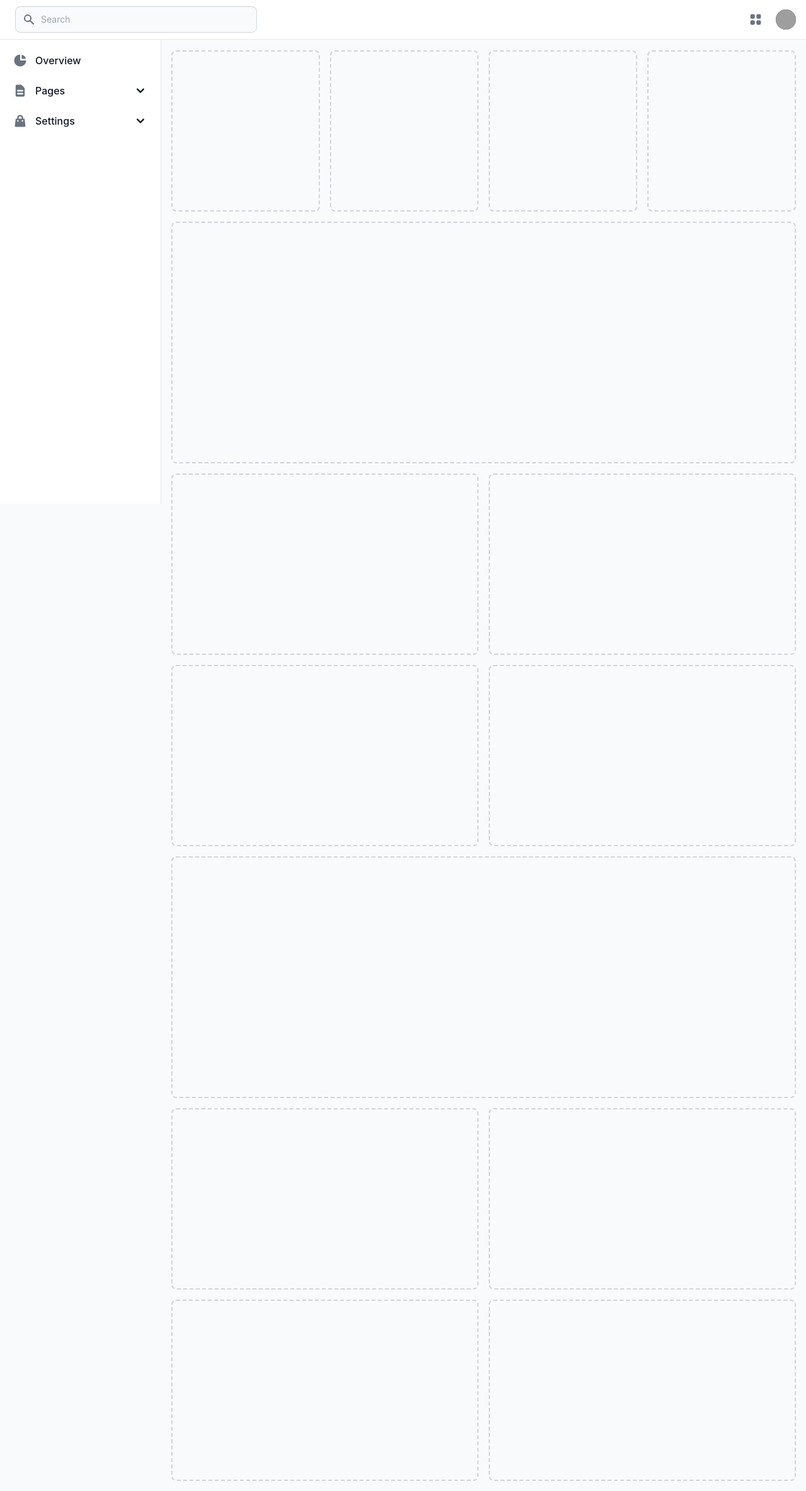
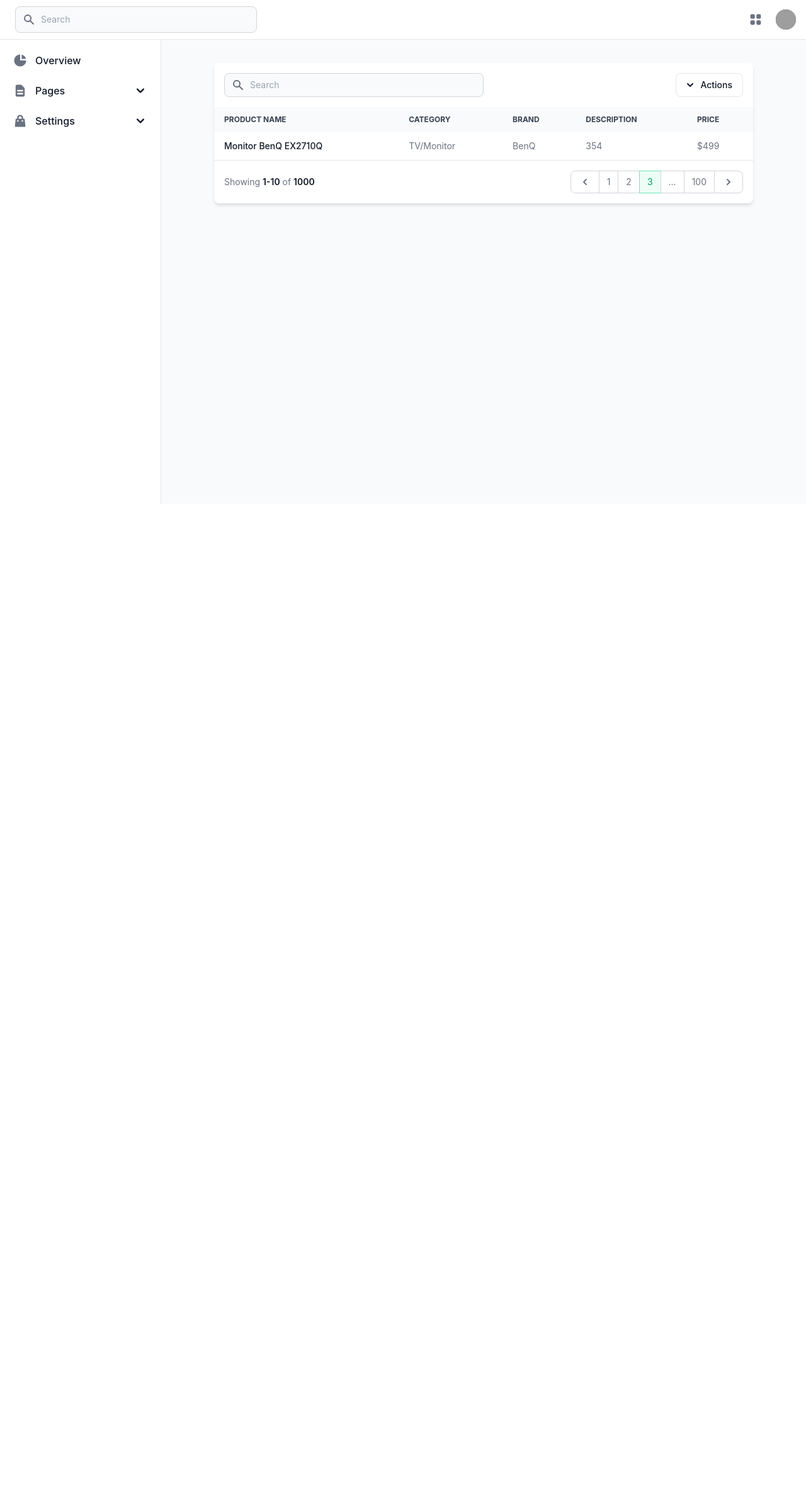
Before and after one commit to bbigbear/Django-CRM-Web, a Django app: page /dashboard in a window 1280 px wide. Shown: the whole page at 63% size. After the commit the page ends 800 px from the top, so only its background shows below. Run offline with Django 4.2, Linux system fonts and the light colour scheme; the visitor is signed in with stand-in values (Sample User, id 1); style sheets or scripts are compiled from the project's sources; some libraries are stand-ins or nearby versions; grey boxes are pictures that could not be loaded.

Commit message:
feat: dashboard - overview content

```diff
--- a/templates/dashboard.html
+++ b/templates/dashboard.html
@@ -3,6 +3,6 @@
     <div class="antialiased bg-gray-50 dark:bg-gray-900">
         {% include "dashboard/navbar.html" %}
         {% include "dashboard/sidebar.html" %}
-        {% include "dashboard/content.html" %}
+        {% include "dashboard/overview.html" %}
     </div>
 {% endblock content %}
--- a/templates/dashboard/content.html
+++ /dev/null
@@ -1,22 +0,0 @@
-<main class="p-4 md:ml-64 h-auto pt-20">
-    <div class="grid grid-cols-1 sm:grid-cols-2 lg:grid-cols-4 gap-4 mb-4">
-        <div class="border-2 border-dashed border-gray-300 rounded-lg dark:border-gray-600 h-32 md:h-64"></div>
-        <div class="border-2 border-dashed rounded-lg border-gray-300 dark:border-gray-600 h-32 md:h-64"></div>
-        <div class="border-2 border-dashed rounded-lg border-gray-300 dark:border-gray-600 h-32 md:h-64"></div>
-        <div class="border-2 border-dashed rounded-lg border-gray-300 dark:border-gray-600 h-32 md:h-64"></div>
-    </div>
-    <div class="border-2 border-dashed rounded-lg border-gray-300 dark:border-gray-600 h-96 mb-4"></div>
-    <div class="grid grid-cols-2 gap-4 mb-4">
-        <div class="border-2 border-dashed rounded-lg border-gray-300 dark:border-gray-600 h-48 md:h-72"></div>
-        <div class="border-2 border-dashed rounded-lg border-gray-300 dark:border-gray-600 h-48 md:h-72"></div>
-        <div class="border-2 border-dashed rounded-lg border-gray-300 dark:border-gray-600 h-48 md:h-72"></div>
-        <div class="border-2 border-dashed rounded-lg border-gray-300 dark:border-gray-600 h-48 md:h-72"></div>
-    </div>
-    <div class="border-2 border-dashed rounded-lg border-gray-300 dark:border-gray-600 h-96 mb-4"></div>
-    <div class="grid grid-cols-2 gap-4">
-        <div class="border-2 border-dashed rounded-lg border-gray-300 dark:border-gray-600 h-48 md:h-72"></div>
-        <div class="border-2 border-dashed rounded-lg border-gray-300 dark:border-gray-600 h-48 md:h-72"></div>
-        <div class="border-2 border-dashed rounded-lg border-gray-300 dark:border-gray-600 h-48 md:h-72"></div>
-        <div class="border-2 border-dashed rounded-lg border-gray-300 dark:border-gray-600 h-48 md:h-72"></div>
-    </div>
-</main>
--- /dev/null
+++ b/templates/dashboard/overview.html
@@ -0,0 +1,86 @@
+<main class="p-4 md:ml-64 h-auto pt-20 min-h-screen bg-gray-50 dark:bg-gray-900">
+    <section class="p-3 sm:p-5">
+        <div class="mx-auto max-w-screen-xl px-4 lg:px-12">
+            <div class="bg-white dark:bg-gray-800 relative shadow-md sm:rounded-lg overflow-hidden">
+                <div class="flex flex-col md:flex-row items-center justify-between space-y-3 md:space-y-0 md:space-x-4 p-4">
+                    <div class="w-full md:w-1/2">
+                        <form class="flex items-center">
+                            <label for="simple-search" class="sr-only">Search</label>
+                            <div class="relative w-full">
+                                <div class="absolute inset-y-0 left-0 flex items-center pl-3 pointer-events-none">
+                                    <svg aria-hidden="true"
+                                         class="w-5 h-5 text-gray-500 dark:text-gray-400"
+                                         fill="currentColor"
+                                         viewbox="0 0 20 20"
+                                         xmlns="http://www.w3.org/2000/svg">
+                                        <path fill-rule="evenodd" d="M8 4a4 4 0 100 8 4 4 0 000-8zM2 8a6 6 0 1110.89 3.476l4.817 4.817a1 1 0 01-1.414 1.414l-4.816-4.816A6 6 0 012 8z" clip-rule="evenodd" />
+                                    </svg>
+                                </div>
+                                <input type="text"
+                                       id="simple-search"
+                                       class="bg-gray-50 border border-gray-300 text-gray-900 text-sm rounded-lg focus:ring-primary-500 focus:border-primary-500 block w-full pl-10 p-2 dark:bg-gray-700 dark:border-gray-600 dark:placeholder-gray-400 dark:text-white dark:focus:ring-primary-500 dark:focus:border-primary-500"
+                                       placeholder="Search"
+                                       required="">
+                            </div>
+                        </form>
+                    </div>
+                    <div class="w-full md:w-auto flex flex-col md:flex-row space-y-2 md:space-y-0 items-stretch md:items-center justify-end md:space-x-3 flex-shrink-0">
+                        <div class="flex items-center space-x-3 w-full md:w-auto">
+                            <button id="actionsDropdownButton"
+                                    data-dropdown-toggle="actionsDropdown"
+                                    class="w-full md:w-auto flex items-center justify-center py-2 px-4 text-sm font-medium text-gray-900 focus:outline-none bg-white rounded-lg border border-gray-200 hover:bg-gray-100 hover:text-primary-700 focus:z-10 focus:ring-4 focus:ring-gray-200 dark:focus:ring-gray-700 dark:bg-gray-800 dark:text-gray-400 dark:border-gray-600 dark:hover:text-white dark:hover:bg-gray-700"
+                                    type="button">
+                                <svg class="-ml-1 mr-1.5 w-5 h-5"
+                                     fill="currentColor"
+                                     viewbox="0 0 20 20"
+                                     xmlns="http://www.w3.org/2000/svg"
+                                     aria-hidden="true">
+                                    <path clip-rule="evenodd" fill-rule="evenodd" d="M5.293 7.293a1 1 0 011.414 0L10 10.586l3.293-3.293a1 1 0 111.414 1.414l-4 4a1 1 0 01-1.414 0l-4-4a1 1 0 010-1.414z" />
+                                </svg>
+                                Actions
+                            </button>
+                            <div id="actionsDropdown"
+                                 class="hidden z-10 w-44 bg-white rounded divide-y divide-gray-100 shadow dark:bg-gray-700 dark:divide-gray-600">
+                                <ul class="py-1 text-sm text-gray-700 dark:text-gray-200"
+                                    aria-labelledby="actionsDropdownButton">
+                                    <li>
+                                        <a href="#"
+                                           class="block py-2 px-4 hover:bg-gray-100 dark:hover:bg-gray-600 dark:hover:text-white">
+                                            Export
+                                        </a>
+                                    </li>
+                                </ul>
+                            </div>
+                        </div>
+                    </div>
+                </div>
+                <div class="overflow-x-auto">
+                    <table class="w-full text-sm text-left text-gray-500 dark:text-gray-400">
+                        <thead class="text-xs text-gray-700 uppercase bg-gray-50 dark:bg-gray-700 dark:text-gray-400">
+                            <tr>
+                                <th scope="col" class="px-4 py-3">Product name</th>
+                                <th scope="col" class="px-4 py-3">Category</th>
+                                <th scope="col" class="px-4 py-3">Brand</th>
+                                <th scope="col" class="px-4 py-3">Description</th>
+                                <th scope="col" class="px-4 py-3">Price</th>
+                            </tr>
+                        </thead>
+                        <tbody>
+                            <tr class="border-b dark:border-gray-700">
+                                <th scope="row"
+                                    class="px-4 py-3 font-medium text-gray-900 whitespace-nowrap dark:text-white">
+                                    Monitor BenQ EX2710Q
+                                </th>
+                                <td class="px-4 py-3">TV/Monitor</td>
+                                <td class="px-4 py-3">BenQ</td>
+                                <td class="px-4 py-3">354</td>
+                                <td class="px-4 py-3">$499</td>
+                            </tr>
+                        </tbody>
+                    </table>
+                </div>
+                {% include "dashboard/partials/table_nav.html" %}
+            </div>
+        </div>
+    </section>
+</main>
--- /dev/null
+++ b/templates/dashboard/partials/table_nav.html
@@ -0,0 +1,58 @@
+<nav class="flex flex-col md:flex-row justify-between items-start md:items-center space-y-3 md:space-y-0 p-4"
+     aria-label="Table navigation">
+    <span class="text-sm font-normal text-gray-500 dark:text-gray-400">
+        Showing
+        <span class="font-semibold text-gray-900 dark:text-white">1-10</span>
+        of
+        <span class="font-semibold text-gray-900 dark:text-white">1000</span>
+    </span>
+    <ul class="inline-flex items-stretch -space-x-px">
+        <li>
+            <a href="#"
+               class="flex items-center justify-center h-full py-1.5 px-3 ml-0 text-gray-500 bg-white rounded-l-lg border border-gray-300 hover:bg-gray-100 hover:text-gray-700 dark:bg-gray-800 dark:border-gray-700 dark:text-gray-400 dark:hover:bg-gray-700 dark:hover:text-white">
+                <span class="sr-only">Previous</span>
+                <svg class="w-5 h-5"
+                     aria-hidden="true"
+                     fill="currentColor"
+                     viewbox="0 0 20 20"
+                     xmlns="http://www.w3.org/2000/svg">
+                    <path fill-rule="evenodd" d="M12.707 5.293a1 1 0 010 1.414L9.414 10l3.293 3.293a1 1 0 01-1.414 1.414l-4-4a1 1 0 010-1.414l4-4a1 1 0 011.414 0z" clip-rule="evenodd" />
+                </svg>
+            </a>
+        </li>
+        <li>
+            <a href="#"
+               class="flex items-center justify-center text-sm py-2 px-3 leading-tight text-gray-500 bg-white border border-gray-300 hover:bg-gray-100 hover:text-gray-700 dark:bg-gray-800 dark:border-gray-700 dark:text-gray-400 dark:hover:bg-gray-700 dark:hover:text-white">1</a>
+        </li>
+        <li>
+            <a href="#"
+               class="flex items-center justify-center text-sm py-2 px-3 leading-tight text-gray-500 bg-white border border-gray-300 hover:bg-gray-100 hover:text-gray-700 dark:bg-gray-800 dark:border-gray-700 dark:text-gray-400 dark:hover:bg-gray-700 dark:hover:text-white">2</a>
+        </li>
+        <li>
+            <a href="#"
+               aria-current="page"
+               class="flex items-center justify-center text-sm z-10 py-2 px-3 leading-tight text-primary-600 bg-primary-50 border border-primary-300 hover:bg-primary-100 hover:text-primary-700 dark:border-gray-700 dark:bg-gray-700 dark:text-white">3</a>
+        </li>
+        <li>
+            <a href="#"
+               class="flex items-center justify-center text-sm py-2 px-3 leading-tight text-gray-500 bg-white border border-gray-300 hover:bg-gray-100 hover:text-gray-700 dark:bg-gray-800 dark:border-gray-700 dark:text-gray-400 dark:hover:bg-gray-700 dark:hover:text-white">...</a>
+        </li>
+        <li>
+            <a href="#"
+               class="flex items-center justify-center text-sm py-2 px-3 leading-tight text-gray-500 bg-white border border-gray-300 hover:bg-gray-100 hover:text-gray-700 dark:bg-gray-800 dark:border-gray-700 dark:text-gray-400 dark:hover:bg-gray-700 dark:hover:text-white">100</a>
+        </li>
+        <li>
+            <a href="#"
+               class="flex items-center justify-center h-full py-1.5 px-3 leading-tight text-gray-500 bg-white rounded-r-lg border border-gray-300 hover:bg-gray-100 hover:text-gray-700 dark:bg-gray-800 dark:border-gray-700 dark:text-gray-400 dark:hover:bg-gray-700 dark:hover:text-white">
+                <span class="sr-only">Next</span>
+                <svg class="w-5 h-5"
+                     aria-hidden="true"
+                     fill="currentColor"
+                     viewbox="0 0 20 20"
+                     xmlns="http://www.w3.org/2000/svg">
+                    <path fill-rule="evenodd" d="M7.293 14.707a1 1 0 010-1.414L10.586 10 7.293 6.707a1 1 0 011.414-1.414l4 4a1 1 0 010 1.414l-4 4a1 1 0 01-1.414 0z" clip-rule="evenodd" />
+                </svg>
+            </a>
+        </li>
+    </ul>
+</nav>
```
